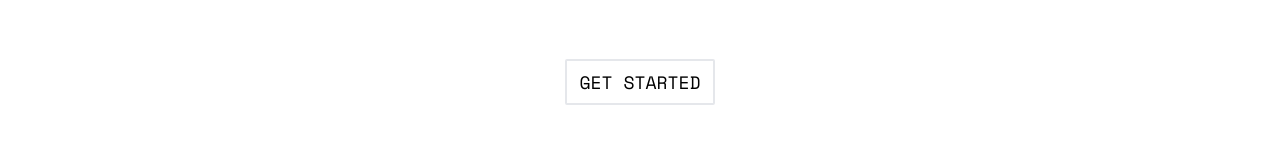
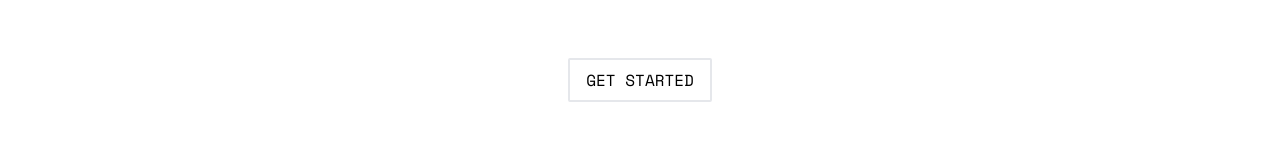
Before and after one commit to qxb3/cotun, a SvelteKit app in the folder packages/website/: page / in a window 1280 px wide. Shown: the part 252-407 px from the top of the page. Built offline with nearby package versions, Linux system fonts and the light colour scheme.

Commit message:
[website] fix(app.css): some changes

```diff
--- a/packages/website/src/app.css
+++ b/packages/website/src/app.css
@@ -10,6 +10,10 @@
   }
 
   .button {
-    @apply text-lg uppercase py-2 px-3 rounded-sm border-2;
+    @apply uppercase py-2 px-4 rounded-sm border-2;
+  }
+
+  input {
+    @apply rounded-sm p-2 border;
   }
 }
```
